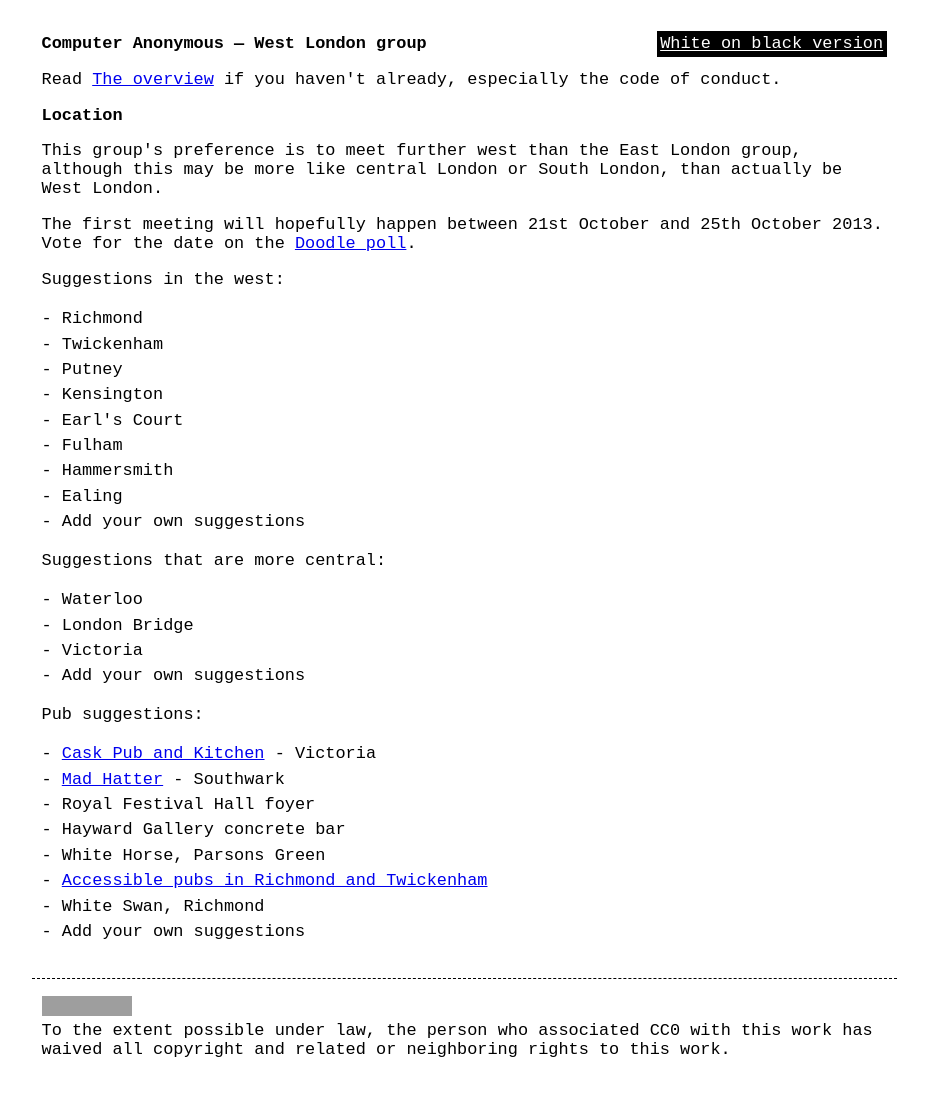
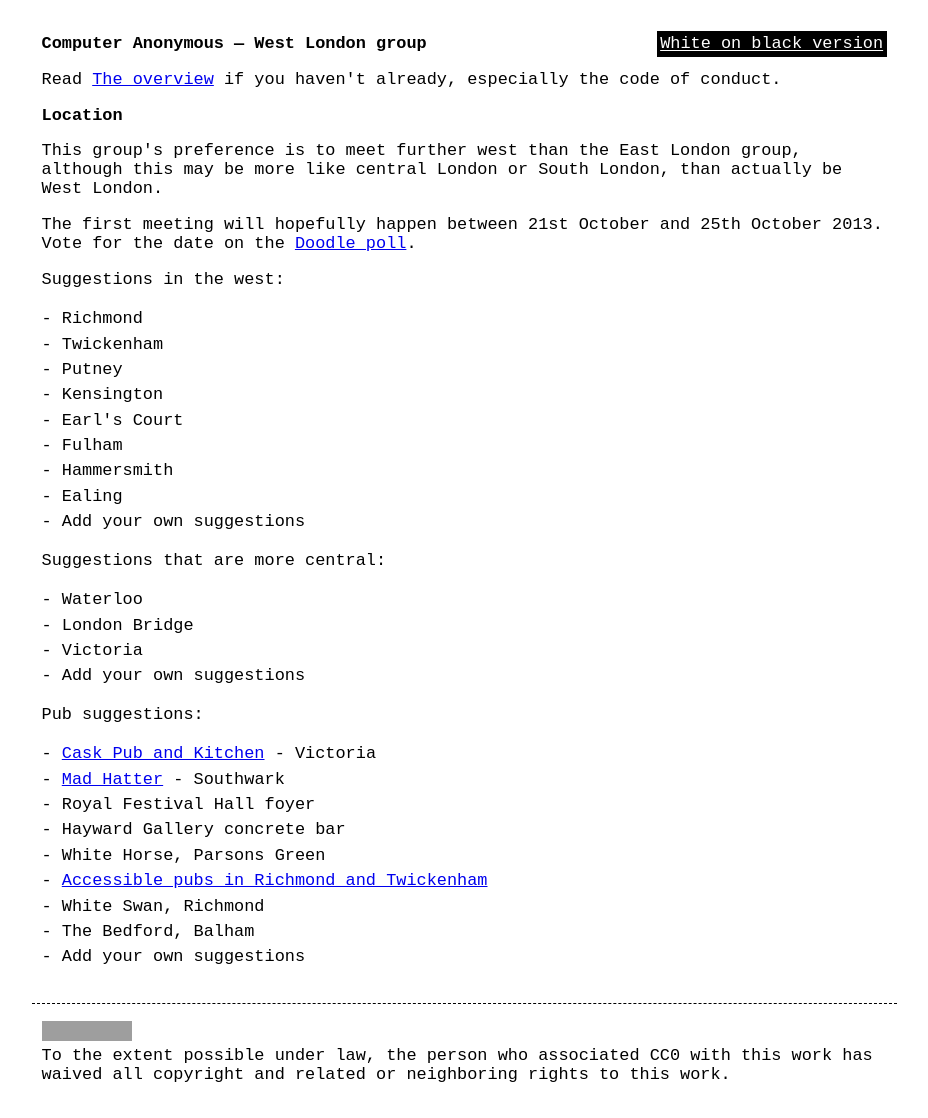
Before and after one commit to computeranonymous/computer, a Jekyll site: the page built from uk_west_london.html, in a window 1280 px wide. Shown: the whole page, without its empty margins (176-1104 px from the left). Built offline with Jekyll 4.4.1, drawn with Linux system fonts in a browser that asks for light colours; before the commit the page ends 1093 px from its top, so only the background shows below that; grey boxes are pictures that could not be loaded.

Commit message:
Update uk_west_london.html
Added The Bedford.

```diff
--- a/uk_west_london.html
+++ b/uk_west_london.html
@@ -37,5 +37,6 @@ title: Computer Anonymous - West London
       <li>White Horse, Parsons Green</li>
       <li><a href="http://www.accessrichmond.co.uk/drinking.html">Accessible pubs in Richmond and Twickenham</a></li>
       <li>White Swan, Richmond</li>
+      <li>The Bedford, Balham</li>
       <li>Add your own suggestions</li>
 </ul>
```
